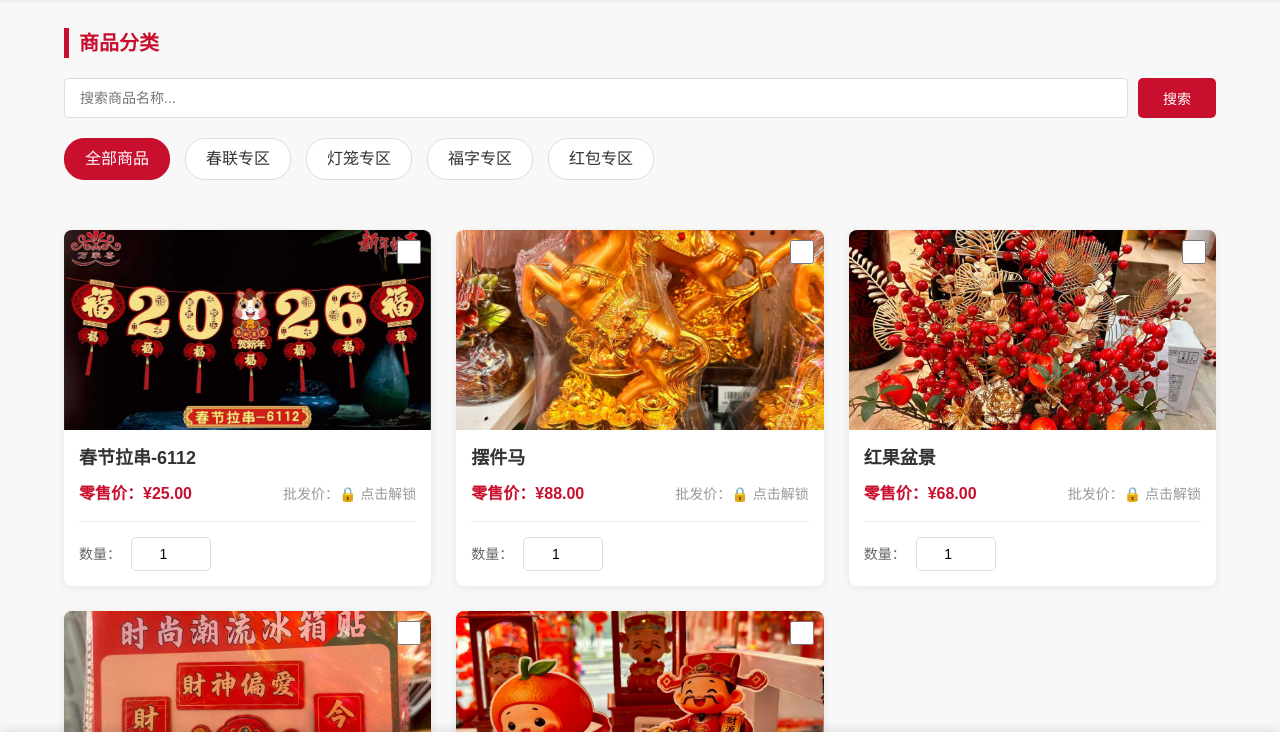
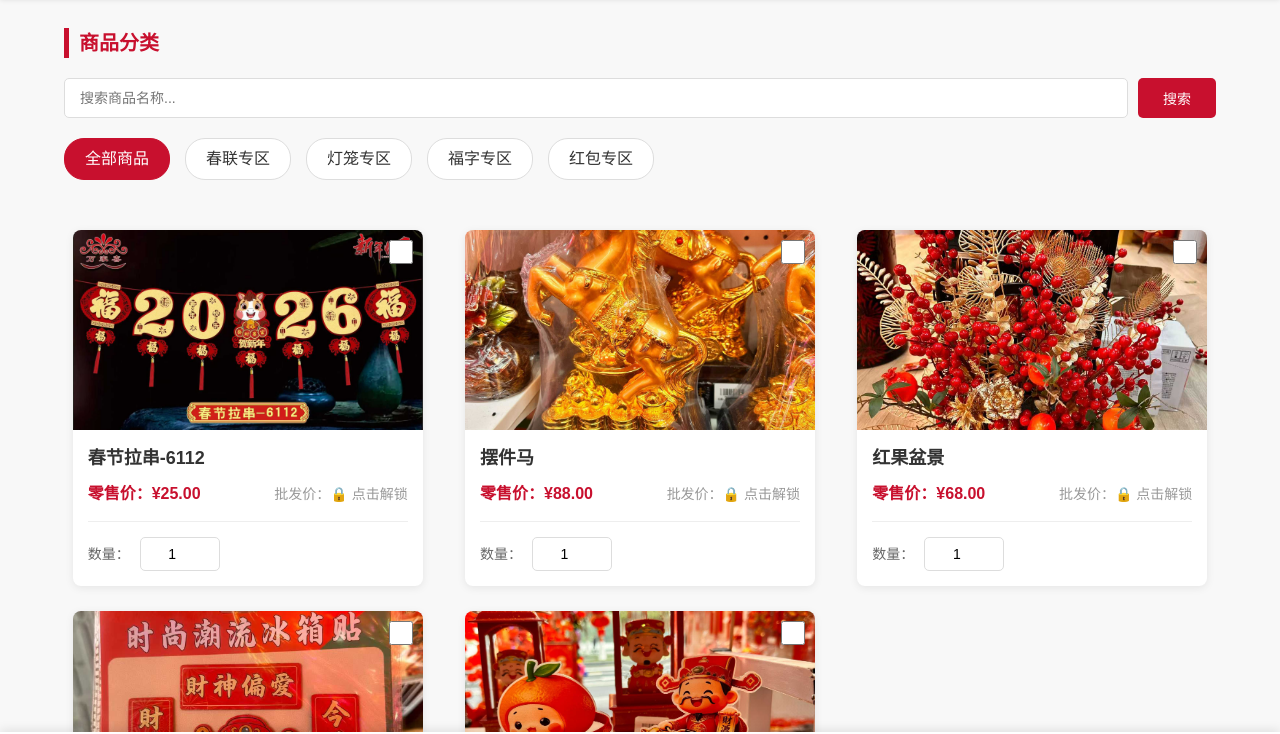
Before and after one commit to lzerong41-sys/lzerong41-sys.github.io, a plain HTML site: page index.html in a window 1280 px wide. Shown: the part 68-802 px from the top of the page. Drawn offline with Linux system fonts and the light colour scheme.

Commit message:
Update style.css
修复单个商品时卡片过长问题

```diff
--- a/css/style.css
+++ b/css/style.css
@@ -148,8 +148,20 @@ header {
 
 .product-list {
     display: grid;
-    grid-template-columns: repeat(auto-fit, minmax(280px, 1fr));
+    grid-template-columns: repeat(auto-fill, minmax(280px, 1fr));
     gap: 25px;
+    justify-items: center;
+}
+
+.product-card {
+    background-color: white;
+    border-radius: 8px;
+    box-shadow: 0 2px 8px rgba(0,0,0,0.08);
+    overflow: hidden;
+    transition: transform 0.3s ease;
+    position: relative;
+    width: 100%;
+    max-width: 350px;
 }
 
 .product-card {
```
